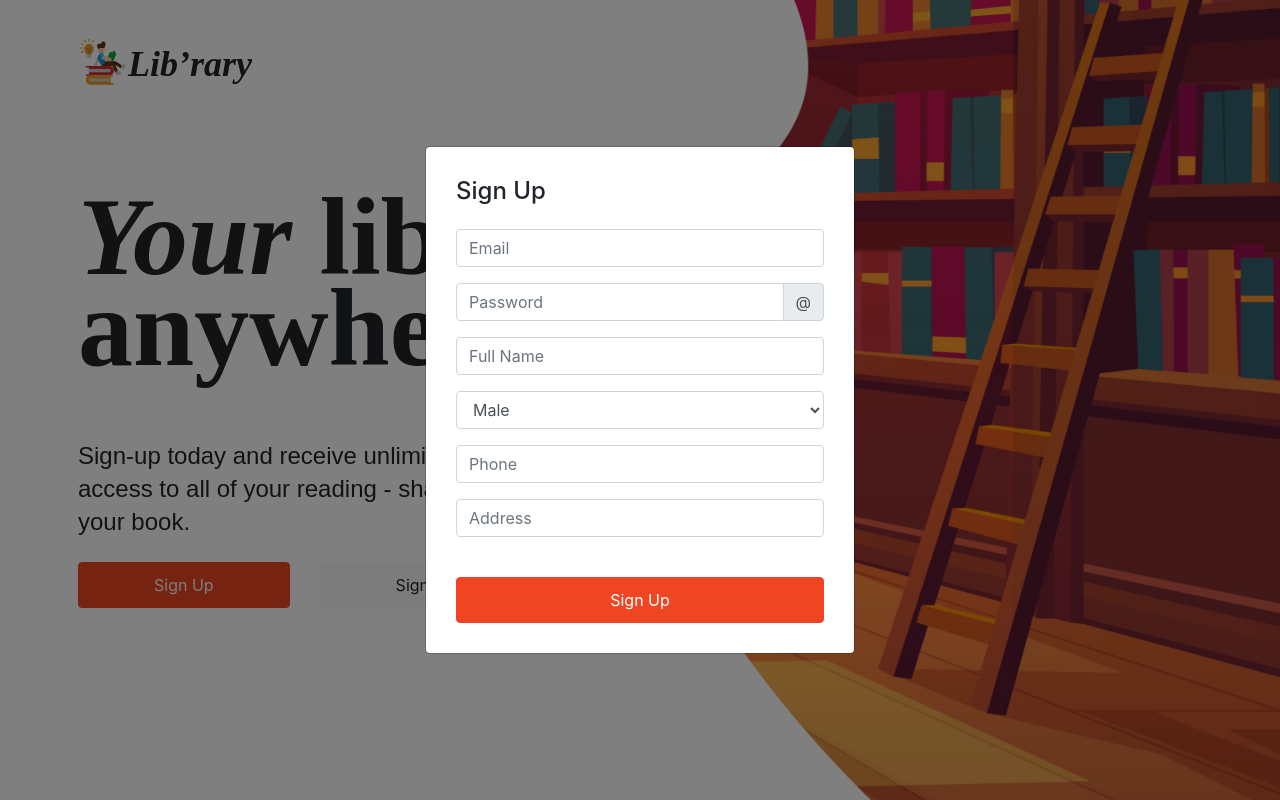
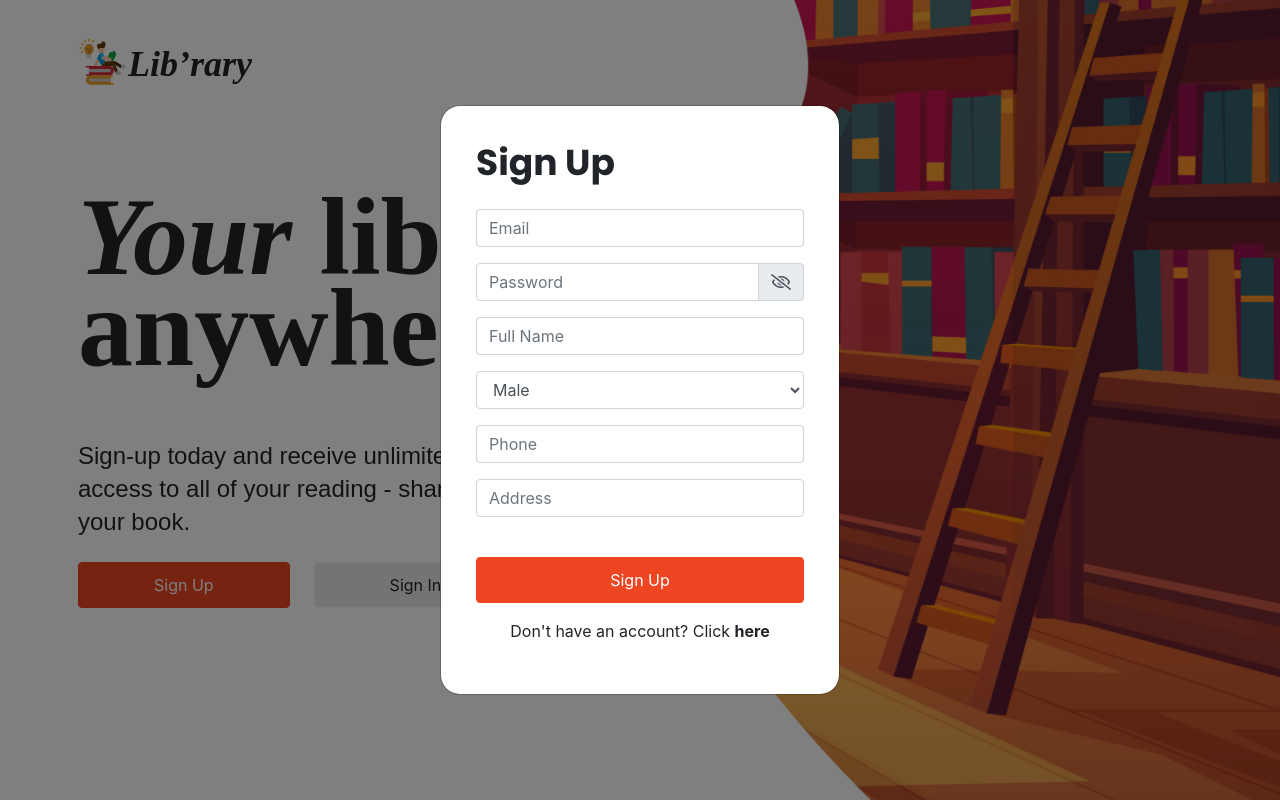
Before and after one commit to nuraskiah/DW18LSFSQ_Library, a React (Create React App) app: page / in a window 1280 px wide. Both pictures are taken after a click on the button "Sign Up". Built offline with nearby package versions, Linux system fonts and the light colour scheme.

Commit message:
add Login

```diff
--- a/public/index.html
+++ b/public/index.html
@@ -8,6 +8,16 @@
       href="https://stackpath.bootstrapcdn.com/bootstrap/4.5.2/css/bootstrap.min.css"
       integrity="sha384-JcKb8q3iqJ61gNV9KGb8thSsNjpSL0n8PARn9HuZOnIxN0hoP+VmmDGMN5t9UJ0Z"
       crossorigin="anonymous"
+    />
+    <link
+      rel="stylesheet"
+      href="https://use.fontawesome.com/releases/v5.14.0/css/all.css"
+      integrity="sha384-HzLeBuhoNPvSl5KYnjx0BT+WB0QEEqLprO+NBkkk5gbc67FTaL7XIGa2w1L0Xbgc"
+      crossorigin="anonymous"
+    />
+    <link
+      href="https://fonts.googleapis.com/css2?family=Poppins:wght@700&display=swap"
+      rel="stylesheet"
     />
     <meta name="viewport" content="width=device-width, initial-scale=1" />
     <meta name="theme-color" content="#000000" />
--- a/src/App.css
+++ b/src/App.css
@@ -61,8 +61,6 @@ nav p {
 
 .btn {
   padding: 10px 75px;
-  /* background-color: rgba(233, 233, 233, 0.7); */
-  margin-right: 30px;
 }
 
 .primary {
@@ -77,7 +75,7 @@ nav p {
   color: #ee4622;
 }
 
-.primary:target {
+.primary:active {
   background-color: #ee4622;
   border: 1px solid #ee4622;
   color: white;
@@ -86,9 +84,33 @@ nav p {
 /* login and register modal */
 
 .modal-dialog {
-  width: 430px;
+  width: 400px;
+}
+
+.modal-content {
+  border-radius: 20px;
 }
 
 .modal-body {
-  padding: 30px;
+  padding: 35px;
+  border-radius: 40px;
 }
+
+.sign {
+  font-family: 'Poppins', sans-serif;
+  font-size: 36px;
+}
+
+.account {
+  text-align: center;
+}
+
+.here {
+  font-weight: bold;
+  cursor: pointer;
+}
+
+.here:hover,
+.here:active {
+  color: #ee4622;
+}
--- a/src/App.js
+++ b/src/App.js
@@ -3,10 +3,8 @@ import {
   BrowserRouter as Router,
   Switch,
   Route,
-  Link,
   Redirect,
 } from 'react-router-dom';
-import { Button } from 'react-bootstrap';
 import './App.css';
 import NavBar from './components/NavBar';
 
--- a/src/components/Login.js
+++ b/src/components/Login.js
@@ -1,20 +1,9 @@
-import React, { Component, useState } from 'react';
-import { Modal, Button, Form } from 'react-bootstrap';
-import ReactModal from 'react-modal';
-import { BrowserRouter as Router, Switch, Route, Link } from 'react-router-dom';
+import React, { useState } from 'react';
+import { Modal, Button, Form, InputGroup } from 'react-bootstrap';
+import { Link } from 'react-router-dom';
 
 function Login(props) {
-  const fakeAuth = {
-    isAuthenticated: false,
-    authenticate(cb) {
-      fakeAuth.isAuthenticated = true;
-      setTimeout(cb, 100); // fake async
-    },
-    signout(cb) {
-      fakeAuth.isAuthenticated = false;
-      setTimeout(cb, 100);
-    },
-  };
+  const [show, setShow] = useState(false);
 
   return (
     <>
@@ -25,22 +14,47 @@ function Login(props) {
         centered
       >
         <Modal.Body>
-          <h4 className="mb-4">Sign In</h4>
-          <Form>
-            <Form.Group controlId="formBasicEmail">
+          <h4 className="mb-4 sign">Sign In</h4>
+          <Form
+            onSubmit={(e) => {
+              e.preventDefault();
+            }}
+          >
+            <Form.Group controlId="email">
               <Form.Control type="email" placeholder="Email" />
             </Form.Group>
-            <Form.Group controlId="formBasicPassword">
-              <Form.Control type="password" placeholder="Password" />
-            </Form.Group>
+            <InputGroup controlId="password" className="mb-3">
+              <Form.Control
+                type={show ? 'text' : 'password'}
+                placeholder="Password"
+              />
+              <InputGroup.Append>
+                <InputGroup.Text
+                  id="basic-addon2"
+                  onClick={() => setShow(!show)}
+                  style={{ width: 46 }}
+                >
+                  {show ? (
+                    <i class="far fa-eye"></i>
+                  ) : (
+                    <i class="far fa-eye-slash"></i>
+                  )}
+                </InputGroup.Text>
+              </InputGroup.Append>
+            </InputGroup>
             <br />
-            <Link to="/home">
-              <Button type="submit" block className="primary">
+            <Link to="/home" style={{ textDecoration: 'none' }}>
+              <Button variant="light" type="submit" block className="primary">
                 Sign In
               </Button>
             </Link>
-            <p>Don't have an account? Click here</p>
           </Form>
+          <p className="account mt-3">
+            Don't have an account? Click{' '}
+            <span className="here" onClick={props.noAcc}>
+              here
+            </span>
+          </p>
         </Modal.Body>
       </Modal>
     </>
--- a/src/components/Register.js
+++ b/src/components/Register.js
@@ -1,13 +1,10 @@
-import React, { Component, useState } from 'react';
+import React, { useState } from 'react';
 import { Modal, Button, Form, InputGroup } from 'react-bootstrap';
 import { Link } from 'react-router-dom';
 
 function Register(props) {
   const [show, setShow] = useState(false);
 
-  const handleSubmit = (event) => {
-    event.preventDefault();
-  };
   return (
     <Modal
       {...props}
@@ -16,10 +13,10 @@ function Register(props) {
       centered
     >
       <Modal.Body>
-        <h4 className="mb-4">Sign Up</h4>
+        <h4 className="mb-4 sign">Sign Up</h4>
         <Form
           onSubmit={(e) => {
-            handleSubmit(e);
+            e.preventDefault();
           }}
         >
           <Form.Group controlId="email">
@@ -31,8 +28,16 @@ function Register(props) {
               placeholder="Password"
             />
             <InputGroup.Append>
-              <InputGroup.Text id="basic-addon2" onClick={() => setShow(!show)}>
-                @
+              <InputGroup.Text
+                id="basic-addon2"
+                onClick={() => setShow(!show)}
+                style={{ width: 46 }}
+              >
+                {show ? (
+                  <i class="far fa-eye"></i>
+                ) : (
+                  <i class="far fa-eye-slash"></i>
+                )}
               </InputGroup.Text>
             </InputGroup.Append>
           </InputGroup>
@@ -53,12 +58,18 @@ function Register(props) {
             <Form.Control type="text" placeholder="Address" />
           </Form.Group>
           <br />
-          <Link to="/home">
-            <Button type="submit" block className="primary">
+          <Link to="/home" style={{ textDecoration: 'none' }}>
+            <Button variant="light" type="submit" block className="primary">
               Sign Up
             </Button>
           </Link>
         </Form>
+        <p className="account mt-3">
+          Don't have an account? Click{' '}
+          <span className="here" onClick={props.haveAcc}>
+            here
+          </span>
+        </p>
       </Modal.Body>
     </Modal>
   );
--- a/src/pages/Home.js
+++ b/src/pages/Home.js
@@ -1,5 +1,4 @@
 import React from 'react';
-import { BrowserRouter as Router, Switch, Route, Link } from 'react-router-dom';
 
 import NavBar from '../components/NavBar';
 
--- a/src/pages/Landing.js
+++ b/src/pages/Landing.js
@@ -1,9 +1,7 @@
-import React, { Component, useState, useEffect } from 'react';
-import { BrowserRouter as Router, Switch, Route, Link } from 'react-router-dom';
+import React, { useState } from 'react';
 import landingImage from '../assets/images/Vector 1.png';
 import Login from '../components/Login';
 import Register from '../components/Register';
-import Home from './Home';
 
 function Landing() {
   const [showRegisterModal, setShowRegisterModal] = useState(false);
@@ -22,13 +20,14 @@ function Landing() {
         </p>
         <div className="buttons">
           <button
-            className="btn primary"
+            className="btn primary mr-4"
             onClick={() => setShowRegisterModal(true)}
           >
             Sign Up
           </button>
           <button
             className="btn btn-light"
+            style={{ backgroundColor: '#E9E9E9' }}
             onClick={() => setShowLoginModal(true)}
           >
             Sign In
@@ -36,10 +35,18 @@ function Landing() {
           <Login
             show={showLoginModal}
             onHide={() => setShowLoginModal(false)}
+            noAcc={() => {
+              setShowLoginModal(false);
+              setShowRegisterModal(true);
+            }}
           />
           <Register
             show={showRegisterModal}
             onHide={() => setShowRegisterModal(false)}
+            haveAcc={() => {
+              setShowRegisterModal(false);
+              setShowLoginModal(true);
+            }}
           />
         </div>
       </div>
```
